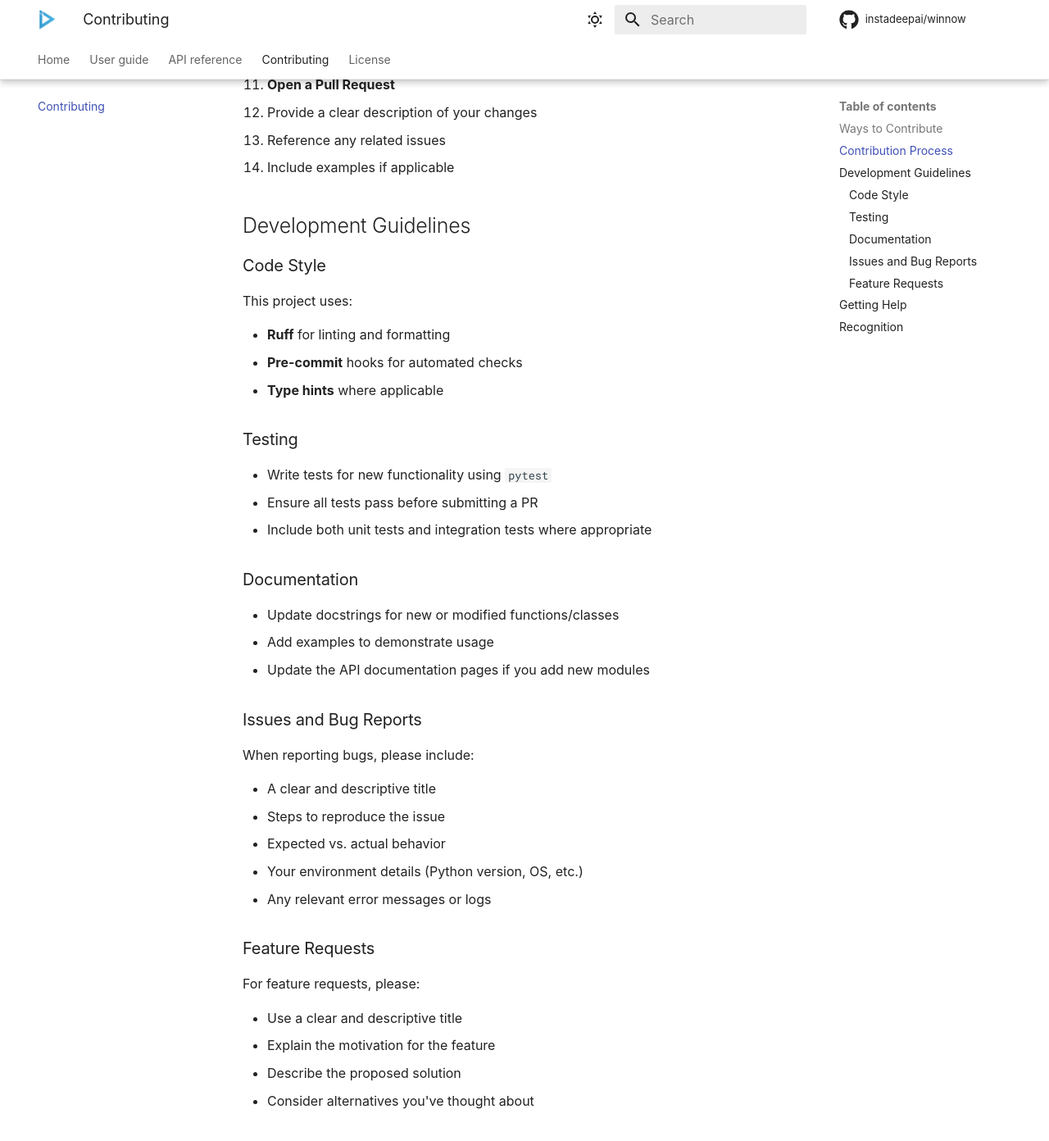
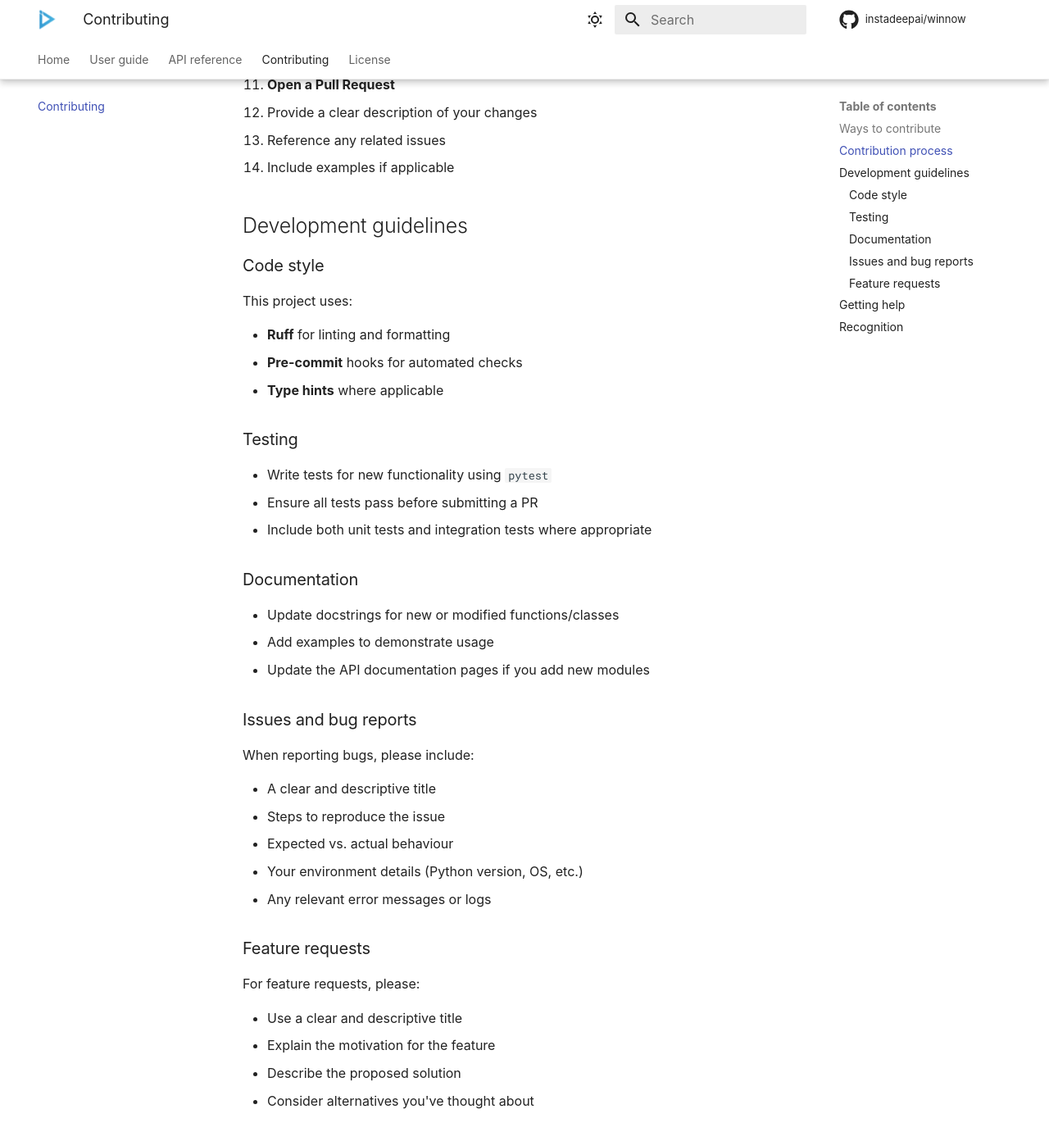
Before and after one commit to instadeepai/winnow, an MkDocs documentation site: the page built from docs/contributing.md, in a window 1280 px wide and 1400 px high, scrolled down 1497 px. Shown: the top 1392 px of the window at 82% size. Built offline with MkDocs 1.6.1 and Material for MkDocs 9.7.7, drawn with Linux system fonts in a browser that asks for light colours; some web fonts are replaced; comment, search, counter and statistics services are not loaded; some of the changed text lies outside the part shown.

````diff
--- a/docs/contributing.md
+++ b/docs/contributing.md
@@ -2,7 +2,7 @@
 
 Contributions are what make the open-source community such an amazing place to learn, inspire and create, and we welcome your support! Any contributions you make are **greatly appreciated**.
 
-## Ways to Contribute
+## Ways to contribute
 
 If you have ideas for enhancements, you can:
 
@@ -12,7 +12,7 @@ If you have ideas for enhancements, you can:
 - Improve documentation
 - Add examples or tutorials
 
-## Contribution Process
+## Contribution process
 
 1. **Fork the repository**
    ```bash
@@ -63,9 +63,9 @@ If you have ideas for enhancements, you can:
    - Reference any related issues
    - Include examples if applicable
 
-## Development Guidelines
+## Development guidelines
 
-### Code Style
+### Code style
 
 This project uses:
 
@@ -85,17 +85,17 @@ This project uses:
 - Add examples to demonstrate usage
 - Update the API documentation pages if you add new modules
 
-### Issues and Bug Reports
+### Issues and bug reports
 
 When reporting bugs, please include:
 
 - A clear and descriptive title
 - Steps to reproduce the issue
-- Expected vs. actual behavior
+- Expected vs. actual behaviour
 - Your environment details (Python version, OS, etc.)
 - Any relevant error messages or logs
 
-### Feature Requests
+### Feature requests
 
 For feature requests, please:
 
@@ -104,7 +104,7 @@ For feature requests, please:
 - Describe the proposed solution
 - Consider alternatives you've thought about
 
-## Getting Help
+## Getting help
 
 If you need help or have questions:
 
````
Also changed, not shown: docs/api/calibration.md (+7 -7 lines), docs/api/datasets.md (+2 -2 lines), docs/api/fdr.md (+6 -6 lines), docs/examples.md (+1 -1 lines).
